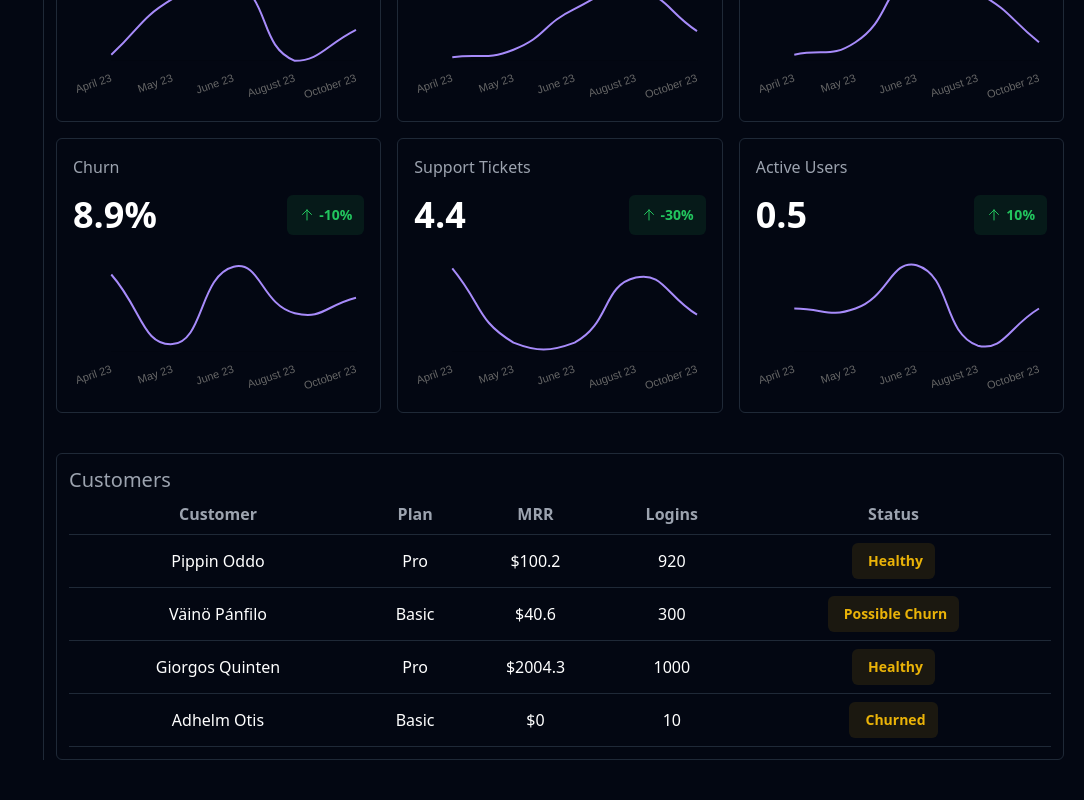
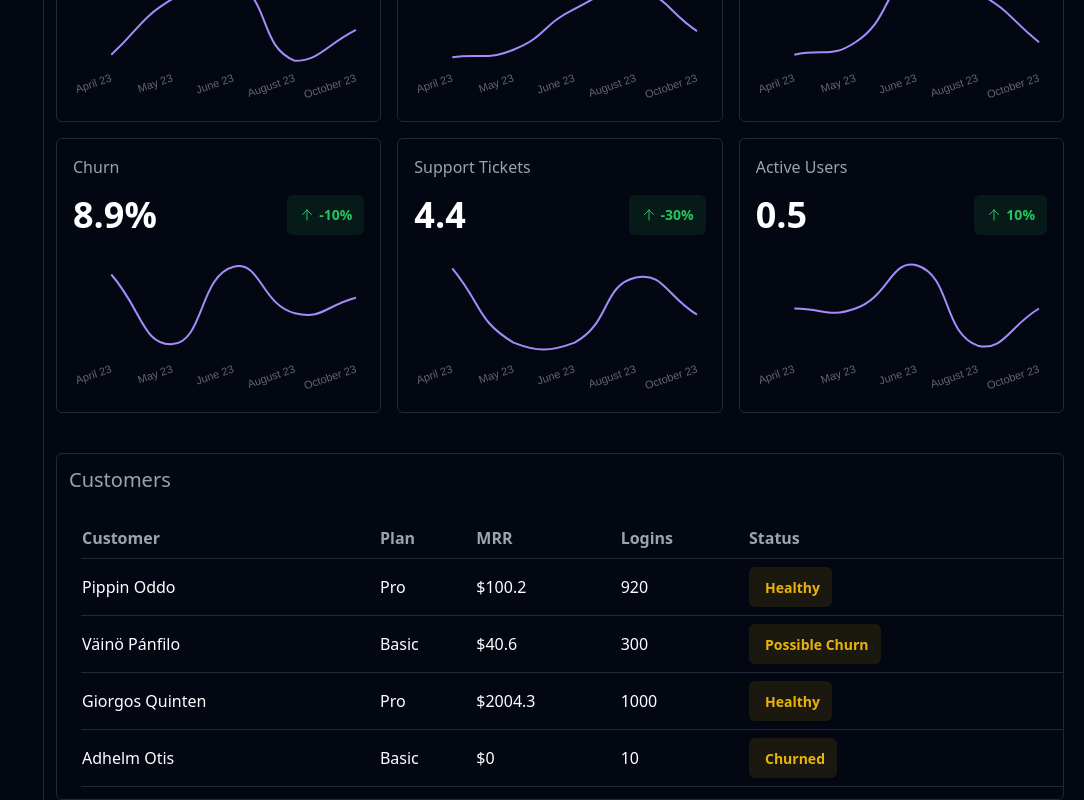
Before and after one commit to elghanbibadr/makerkit1, a React (Vite) app: page /dashboard in a window 1280 px wide. Shown: the part 564-1364 px from the top of the page, without its empty margins (196-1280 px from the left). Before the commit the page ends 1324 px from the top, so only its background shows below. Built offline with nearby package versions, Linux system fonts and the light colour scheme.

Commit message:
created the table componenet with hardcoded data

```diff
--- a/src/pages/Dashboard.jsx
+++ b/src/pages/Dashboard.jsx
@@ -121,28 +121,25 @@ const Dashboard = () => {
       </div>
       <div className="border border-accent1 p-3 rounded-md">
         <h4 className="text-gray-400 text-xl font-normal">Customers</h4>
-        <table className="w-full ">
-          <thead className=" text-gray-400 border-b border-accent1 ">
+        <table className="w-full mt-6 mx-3 ">
+          <thead className=" text-gray-400  text-left border-b border-accent1 ">
             <th>Customer</th>
             <th>Plan</th>
             <th>MRR</th>
             <th>Logins</th>
-            <th>Status</th>
+            <th className="hidden md:block"> Status</th>
           </thead>
           <tbody className="text-white">
             {tableData.map(({ Customer, Plan, MRR, Logins, Status }, index) => {
               return (
-                <tr
-                  key={index}
-                  className="text-center border-b border-accent1 "
-                >
+                <tr key={index} className="text-left border-b border-accent1 ">
                   <td>{Customer}</td>
                   <td>{Plan}</td>
                   <td>{MRR} </td>
                   <td>{Logins} </td>
                   <td>
                     <div
-                      className={`bg-[#eab3081a] mx-auto flex items-center w-fit font-semibold px-3 py-2 rounded-md p-1`}
+                      className={`bg-[#eab3081a] hidden md:block  w-fit font-semibold px-3 py-2 rounded-md p-1`}
                     >
                       <span
                         className={` text-yellow-500  ml-1 text-xs  md:text-sm`}
```
